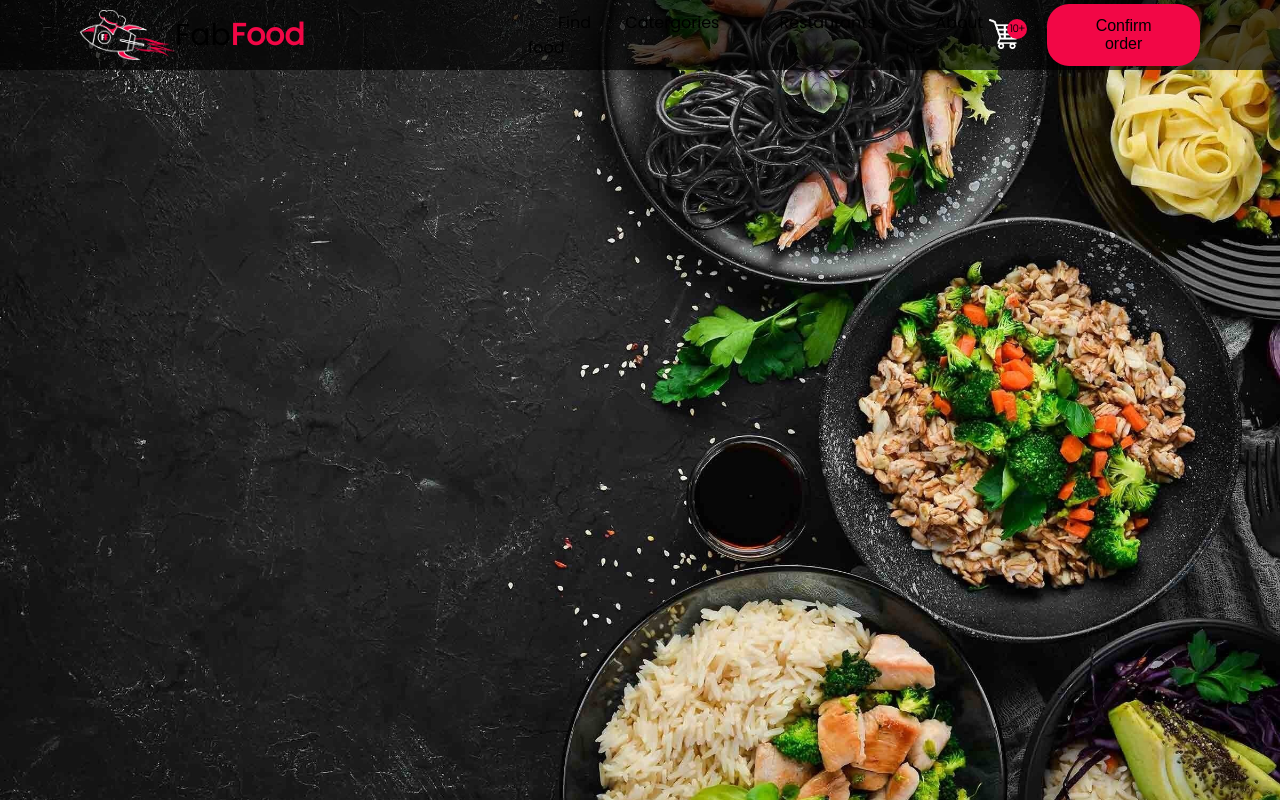
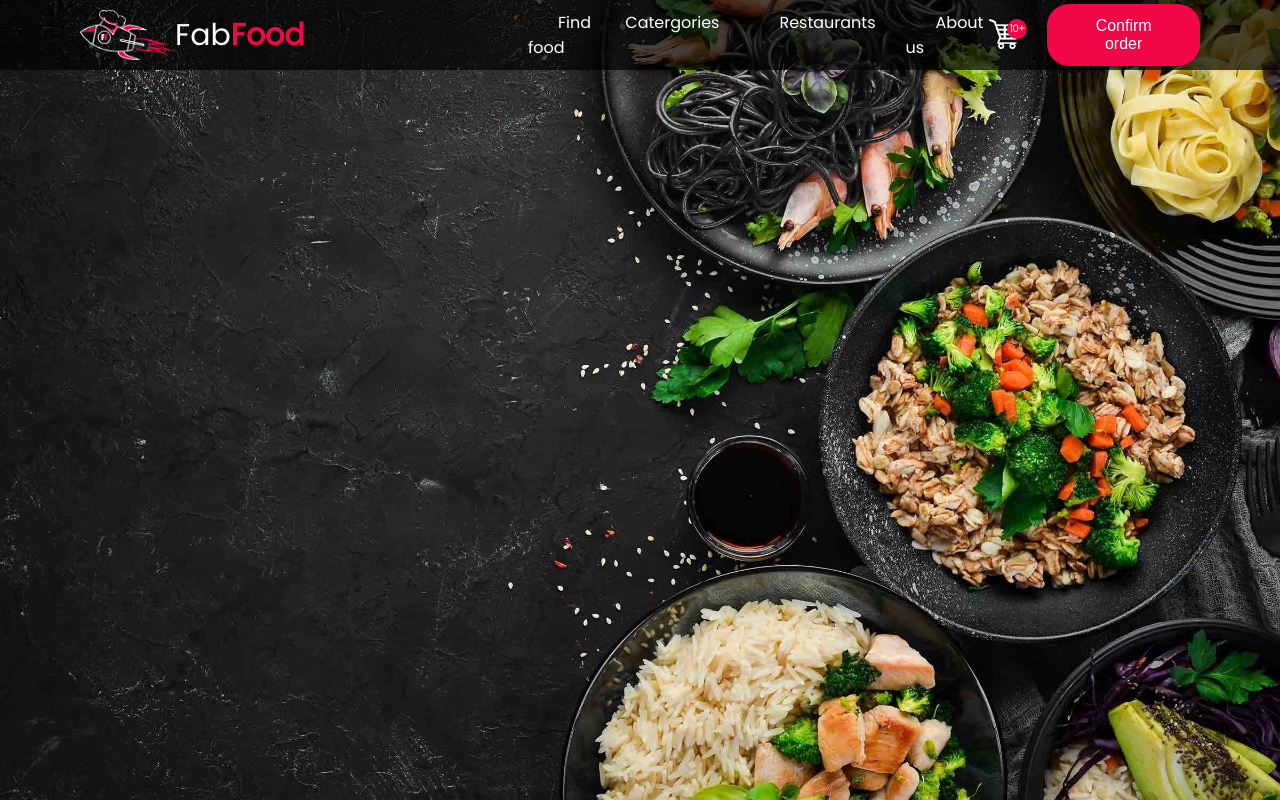
Before and after one commit to FabianXRL16/FabFood, a Vue app: page / in a window 1280 px wide. Built offline with nearby package versions, Linux system fonts and the light colour scheme.

Commit message:
vars of the styles

```diff
--- a/src/assets/styles/variables.css
+++ b/src/assets/styles/variables.css
@@ -11,8 +11,12 @@
 :root{
   /* COLORS */
     --bg-primary: #F20746;
+    --white: #fff;
 
   /* FONTS */
     --font_primary: poppinsRegular;
     --font_secondary: poppinsLight;
+
+  /* FONT SIZEs */
+    --btn-text-primary: 16px;
 }
```
